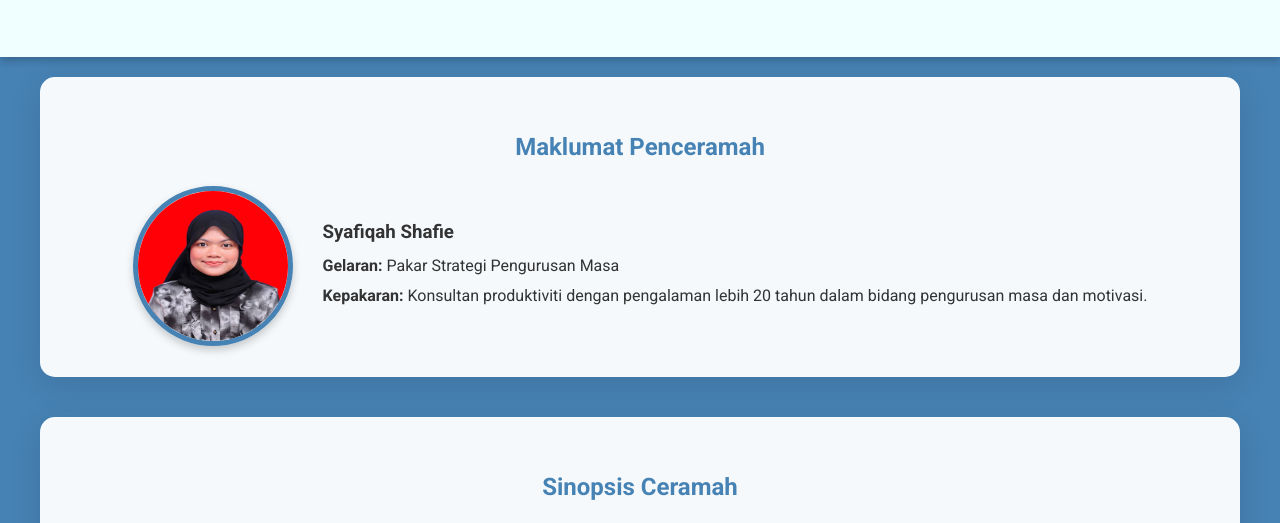
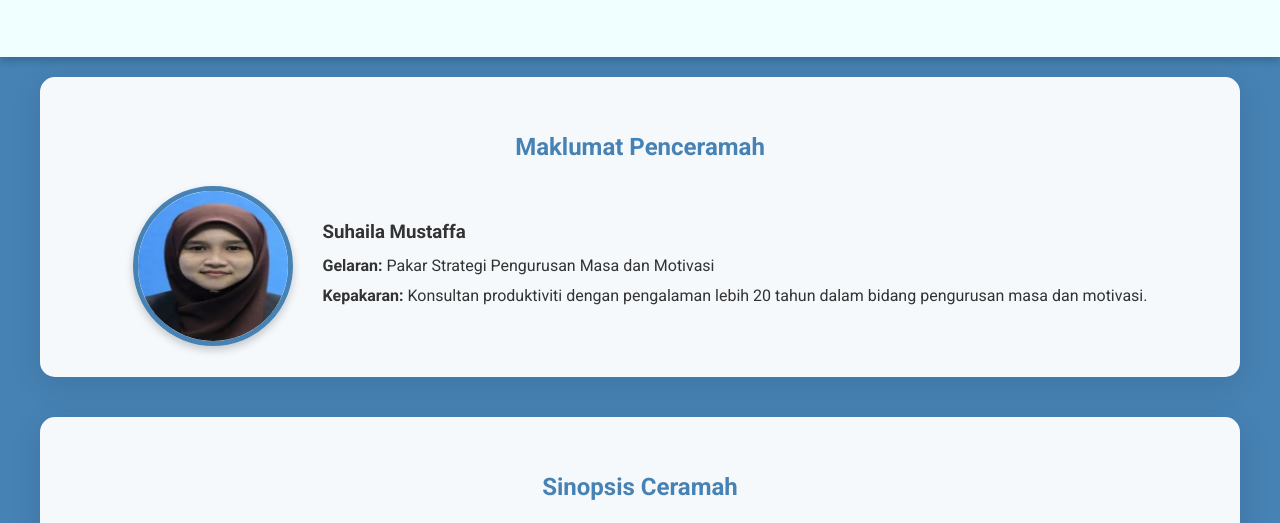
Before and after one commit to syfqhshf/DFK20013_MK02_ceramah, a plain HTML site: page index.html in a window 1280 px wide. Shown: the part 229-752 px from the top of the page. Drawn offline with Linux system fonts and the light colour scheme.

Commit message:
update ceramah content

```diff
--- a/index.html
+++ b/index.html
@@ -20,10 +20,10 @@
         <div class="section">
             <h2>Maklumat Penceramah</h2>
             <div class="speaker">
-                <img src="NrlSyafiqah.jpg" alt="Syafiqah Shafie" class="speaker-img">
+                <img src="gambar.jpg" alt="Suhaila Mustaffa" class="speaker-img">
                 <div>
-                    <h3>Syafiqah Shafie</h3>
-                    <p><strong>Gelaran:</strong> Pakar Strategi Pengurusan Masa</p>
+                    <h3>Suhaila Mustaffa</h3>
+                    <p><strong>Gelaran:</strong> Pakar Strategi Pengurusan Masa dan Motivasi</p>
                     <p><strong>Kepakaran:</strong> Konsultan produktiviti dengan pengalaman lebih 20 tahun dalam bidang pengurusan masa dan motivasi.</p>
                 </div>
             </div>
@@ -85,7 +85,7 @@
 
         <div class="section">
             <h2>Hubungi</h2>
-            <p><a href="mailto:syafiqahceramahmasa@gmail.com">E-mel: syafiqahceramahmasa@gmail.com</a></p>
+            <p><a href="mailto:suhailaceramah@gmail.com">E-mel: suhailaceramah@gmail.com</a></p>
             <p><a href="tel:011-24146922">Telefon: 011-24146922</a></p>
         </div>
     </div>
```
Also changed, not shown: NrlSyafiqah.jpg (deleted), gambar.jpg (added).
